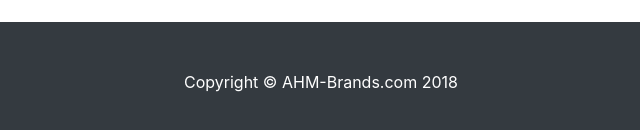
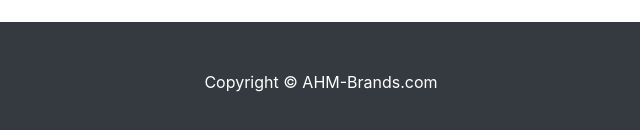
Before and after one commit to ahm-brands/ahm-brands.github.io, a website: page contact.html in a window 1280 px wide. Shown: the part 1330-1460 px from the top of the page, 319-959 px from the left. Drawn offline with Linux system fonts and the light colour scheme.

Commit message:
Update contact.html

```diff
--- a/contact.html
+++ b/contact.html
@@ -138,7 +138,7 @@
     <!-- Footer -->
     <footer class="py-5 bg-dark">
       <div class="container">
-        <p class="m-0 text-center text-white">Copyright &copy; AHM-Brands.com 2018</p>
+        <p class="m-0 text-center text-white">Copyright &copy; AHM-Brands.com</p>
       </div>
       <!-- /.container -->
     </footer>
```
